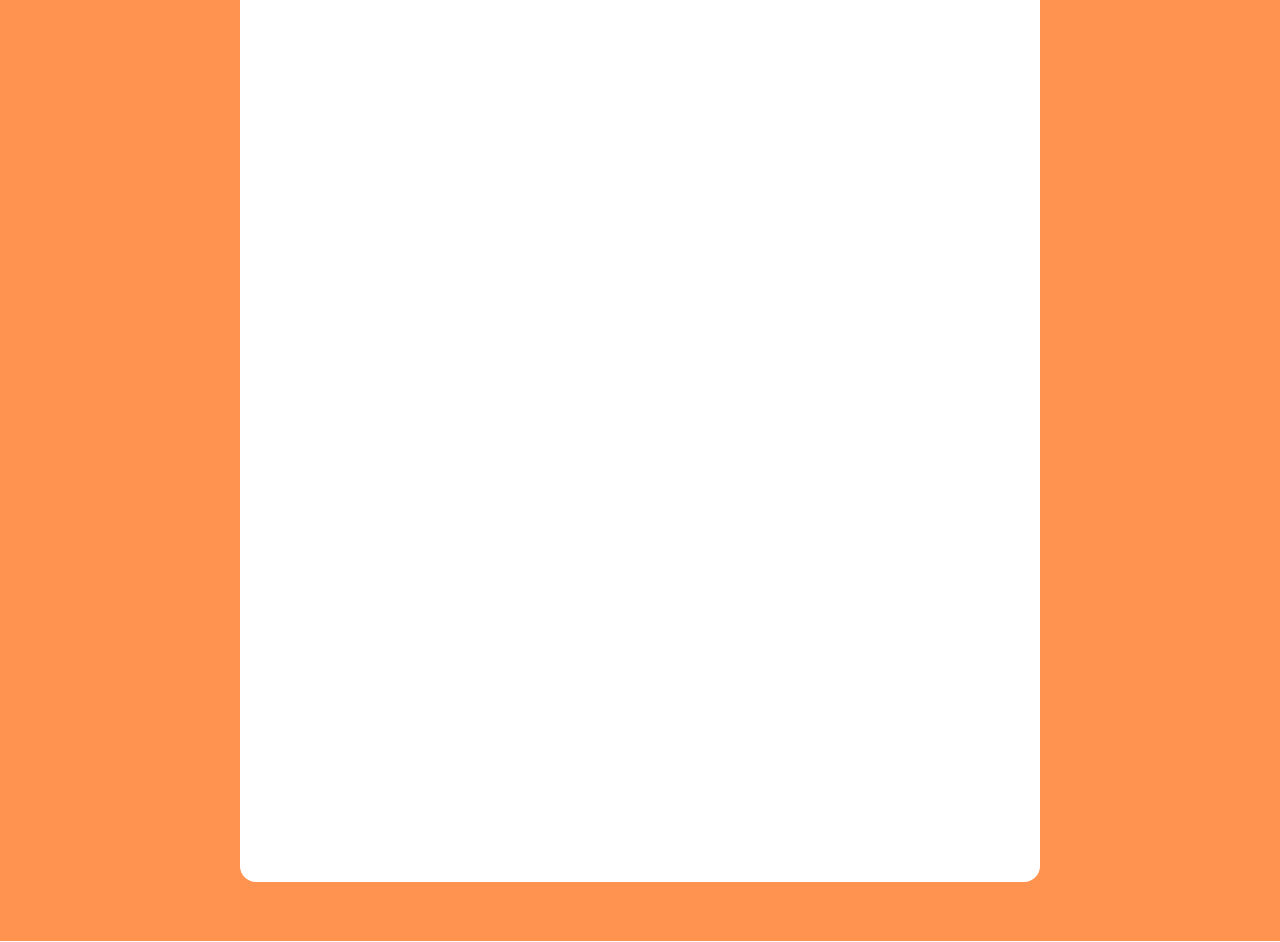
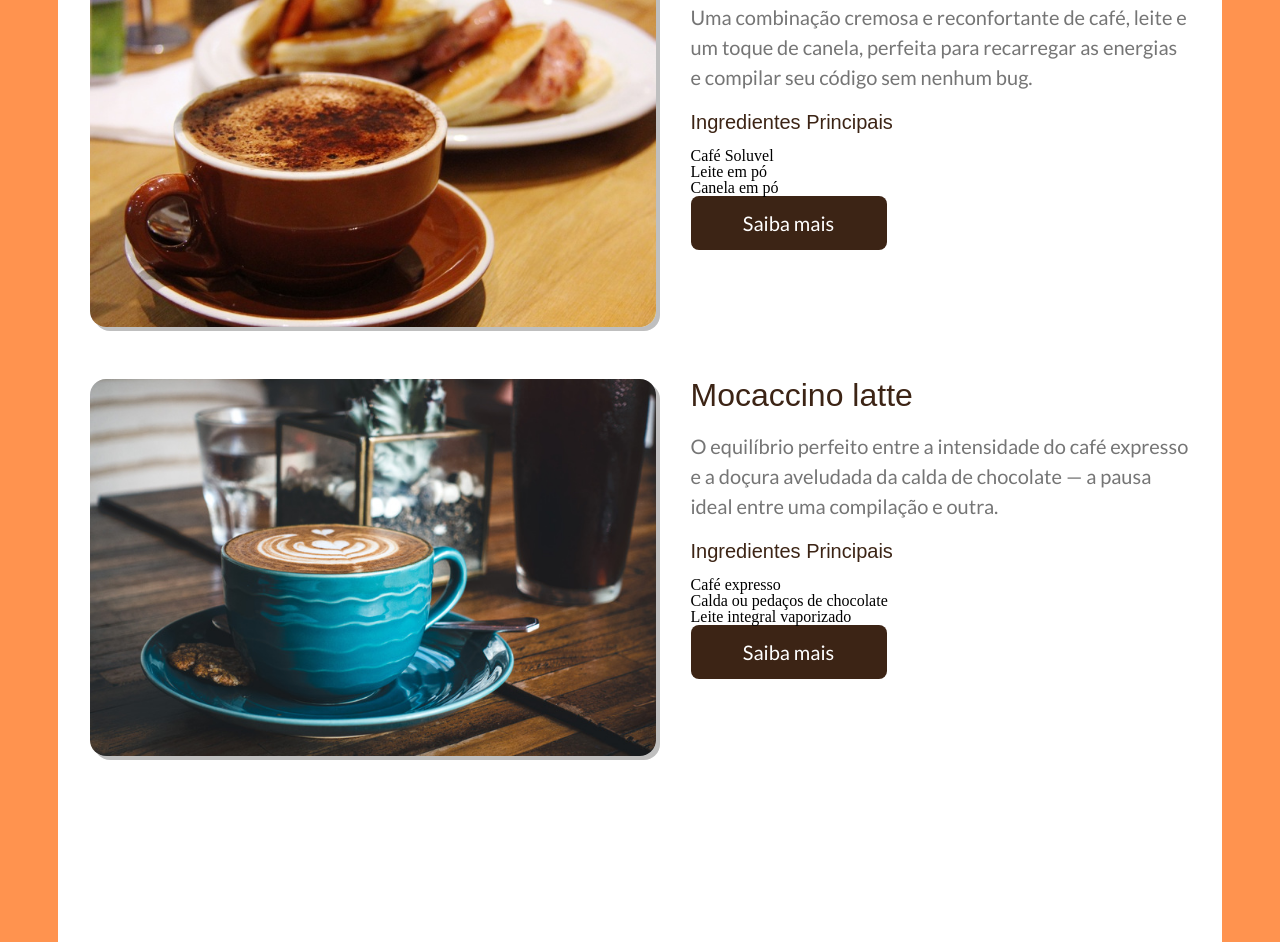
Before and after one commit to lm376881-ai/Code-Coffe, a plain HTML site: page index.html in a window 1280 px wide. Shown: the part 504-1446 px from the top of the page. Drawn offline with Linux system fonts and the light colour scheme; a web font is replaced by a local one.

Commit message:
Coffe&Cod 18/08

```diff
--- a/index.html
+++ b/index.html
@@ -36,17 +36,68 @@
             </section>
 
 
-            <section class="teste">
+            <section class="conteudo-principal">
+                <h1 class="conteudo-principal__titulo"> Conheça</h1>
+                <ul>
+                    <li>
+                        <article class="conteudo-principal__produto">
+
+                            <img class="conteudo-principal__imagem" src="./assets/capuccino_caseiro.jpg">
+                            <div>
+                                <h2 class="conteudo-principal__subtitulo">Cappucino Caseiro</h2>
+
+                                <p class="conteudo-principal__descricao">Uma combinação cremosa e reconfortante de café, leite e um toque de canela, perfeita para recarregar as energias e compilar seu código sem nenhum bug.</p>
+
+                                <h3 class="conteudo-principal__lista-titulo">Ingredientes Principais</h3>
+
+                                <ul>
+                                    <li>Café Soluvel</li>
+                                    <li>Leite em pó</li>
+                                    <li>Canela em pó</li>
+                                </ul>
+
+                                <a class="botao" href="#" title="Saiba mais">Saiba mais</a>
+
+                            </div>
+                        </article>
+                    </li>
+
+                    <li>
+                        <article class="conteudo-principal__produto">
+
+                            <img class="conteudo-principal__imagem" src="./assets/mocaccino_latte.jpg">
+                            <div>
+                                <h2 class="conteudo-principal__subtitulo">Mocaccino latte</h2>
+                                <p class="conteudo-principal__descricao">O equilíbrio perfeito entre a intensidade do café expresso e a doçura aveludada da calda de chocolate — a pausa ideal entre uma compilação e outra.</p>
+
+                                <h3 class="conteudo-principal__lista-titulo">Ingredientes Principais</h3>
+                                <ul>
+                                    <li>Café expresso</li>
+                                    <li>Calda ou pedaços de chocolate</li>
+                                    <li>Leite integral vaporizado</li>
+                                </ul>
+
+                                <a class="botao" href="#" title="Saiba mais">Saiba mais</a>
+
+                            </div>
+                        </article>
+                    </li>
+                </ul>
 
             </section>
+
         </main>
         <!--Rodapé da pagina-->
 
 
         <footer>
             <ul class="rodape">
-                <li><a class="rodape__link" href="#" title="Copyright © 2021 - Todos os direitos reservados - Domênica Café">Copyright © 2021 - Todos os direitos reservados - Domênica Café</a></li>
-                <li><a class="rodape__link" href="#" title="Desenvolvido por Lucas Martins">Desenvolvido por Lucas Martins</a></li>
+                <li><a class="rodape__link" href="#"
+                        title="Copyright © 2021 - Todos os direitos reservados - Domênica Café">Copyright © 2021 - Todos
+                        os
+                        direitos reservados - Domênica Café</a></li>
+                <li><a class="rodape__link" href="#" title="Desenvolvido por Lucas Martins">Desenvolvido por Lucas
+                        Martins</a></li>
 
             </ul>
         </footer>
--- a/styles/estilos.css
+++ b/styles/estilos.css
@@ -4,10 +4,13 @@
 :root {
     --cor--principal: #3c2415;
     --cor--secundaria: #ff934f;
+    --cor--cinza: #757575;
     --cor-preta: #000000;
     --cor-branca:#FFFFFF;
 
     --cor-secundaria-transparente: rgba(255, 147, 79, 0.7);
+    --cor-da-sombra: rgba(0, 0, 0, 0.25);
+
 
     --font-principal: 'Aclonica', sans-serif;
     --font-secundaria: 'Lato', sans-serif;
@@ -77,7 +80,6 @@ header {
     font-family: var(--font-principal);
     color: var(--cor-branca);
 
-
 }
 
 .banner__card h2{
@@ -88,17 +90,83 @@ header {
     font-size: 48px;
 }
 
-.teste{
+.conteudo-principal {
+    width: 1100px;
+    height: 1498px;
+    background-color: var(--cor-branca);
+    margin: auto;
+    border-radius: 16px;
+    margin-top: -63px;
+    padding: 32px;
 
-    background-color: var(--cor-branca);
-    border-radius: 16px;
-    height: 1000px;
-    width: 800px;
-    margin-left: auto;
-    margin-right: auto;
-    margin-top: -35px;
+}
+
+.conteudo-principal__titulo {
+    font-family: var(--font-principal);
+    font-size: 48px;
+    color: var(--cor--secundaria);
     margin-bottom: 16px;
 }
+
+/* deixar imagem do lado , display flex para deixar imagem de um lado texto de outro, gap deixa um vão entre informação e imagem*/
+.conteudo-principal__produto{
+    display: flex;
+    flex-direction: row;
+    gap: 35px;
+    margin-bottom: 52px; /* separar as imagens*/
+}
+
+/* alterar tamanho da imagem, sobrear*/
+.conteudo-principal__imagem{
+    height: 400px;
+    height: 377px;
+    border-radius: 16px;
+    box-shadow: 4px 4px var(--cor-da-sombra);   /* sombrear*/
+
+}
+
+.conteudo-principal__subtitulo { /* alterar fonte do subtitulo ex cappcino caseiro*/
+    font-family: var(--font-principal);
+    color: var(--cor--principal);
+    font-size: 32px;
+}
+
+.conteudo-principal__descricao {
+    font-family: var(--font-secundaria);
+    font-size: 20px;
+    color: var(--cor--cinza);
+    margin-top: 20px;
+    line-height: 1.5; /* alterar espaçamento do texto */
+}
+
+.conteudo-principal__lista-titulo{
+font-family: var(--font-principal);
+color: var(--cor--principal);
+font-size: 20px;
+margin: 20px 0 16px 0;
+
+}
+
+.botao {
+    width: 196px;
+    height: 54px;
+    background-color: var(--cor--principal);
+    font-family: var(--font-secundaria);
+    color: var(--cor-branca);
+    text-decoration: none;
+    border-radius: 8px;
+    font-size: 20px;
+    display: flex;
+    justify-content: center; /* deixar texto no centro*/
+    align-items: center;  /* alinhar*/
+    border-top: 24px;
+
+}
+
+.botao:hover {
+    background-color: var(--cor--secundaria);  /*trocar cor do botão quando passo o mouse em cima idiota*/
+}
+
 
 .rodape{
     background-color: var(--cor--principal);
```
Also changed, not shown: assets/capuccino_caseiro.jpg (added), assets/mocaccino_latte.jpg (added).
